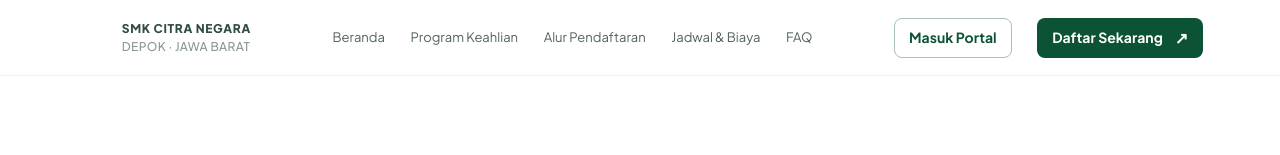
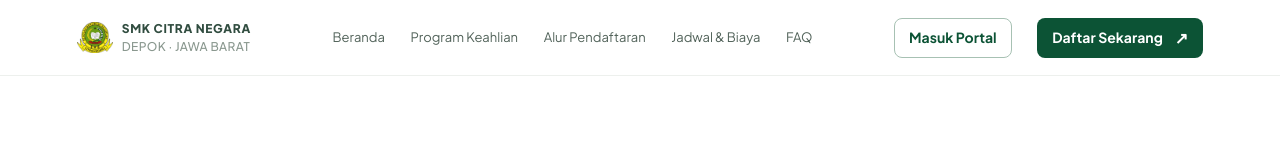
Before and after one commit to shellyaarsy-code/spmb-smk-citra-negara, a Next.js app: page /portal in a window 1280 px wide. Shown: the top 155 px of the page. Built offline with nearby package versions, Linux system fonts and the light colour scheme.

Commit message:
Restore original school logo after transparency issue

```diff
--- a/app/components/brand-logo.tsx
+++ b/app/components/brand-logo.tsx
@@ -8,7 +8,7 @@ type BrandLogoProps = {
 export default function BrandLogo({ width = 32, className }: BrandLogoProps) {
   return (
     <Image
-      src="/logo-cn-transparent.svg"
+      src="/logo-cn.png"
       alt="Logo resmi SMK Citra Negara"
       width={width}
       height={width}
```
